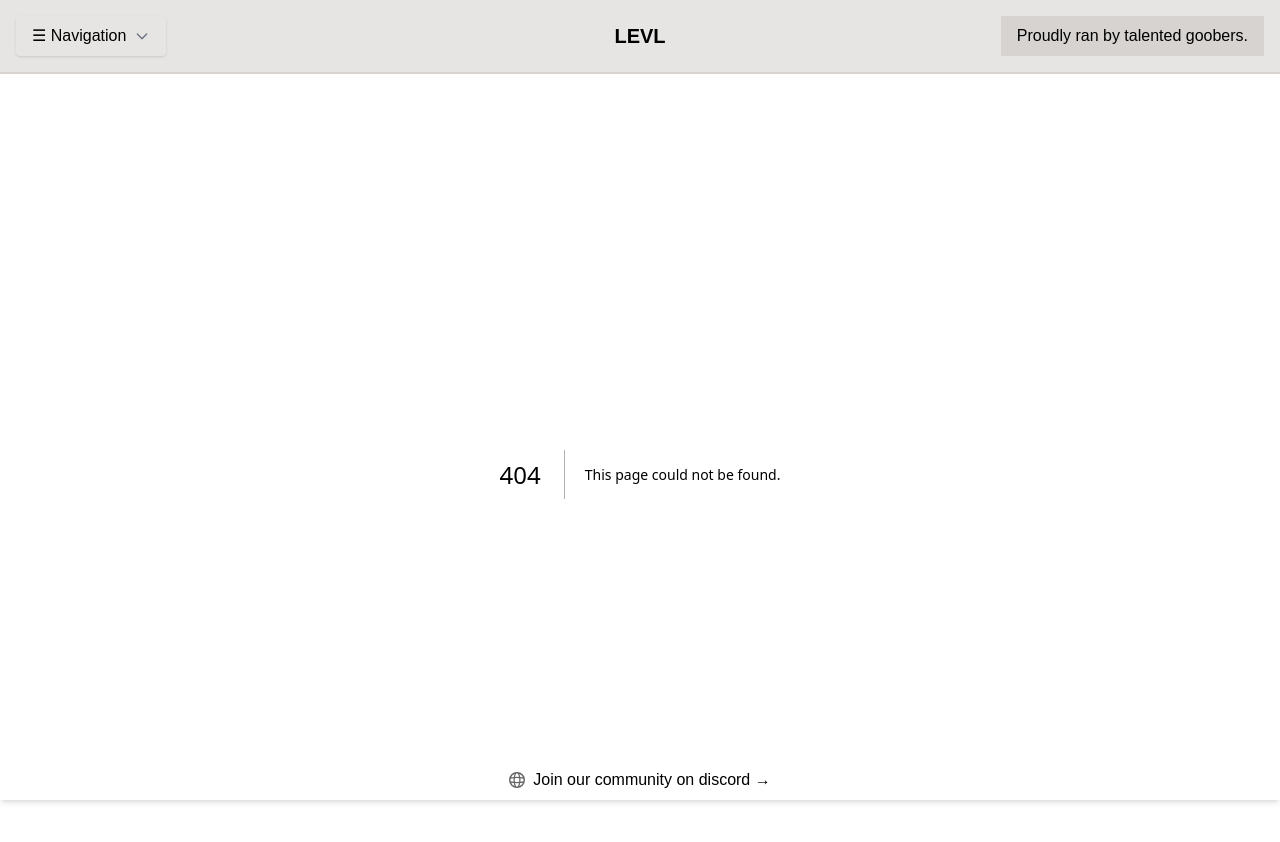
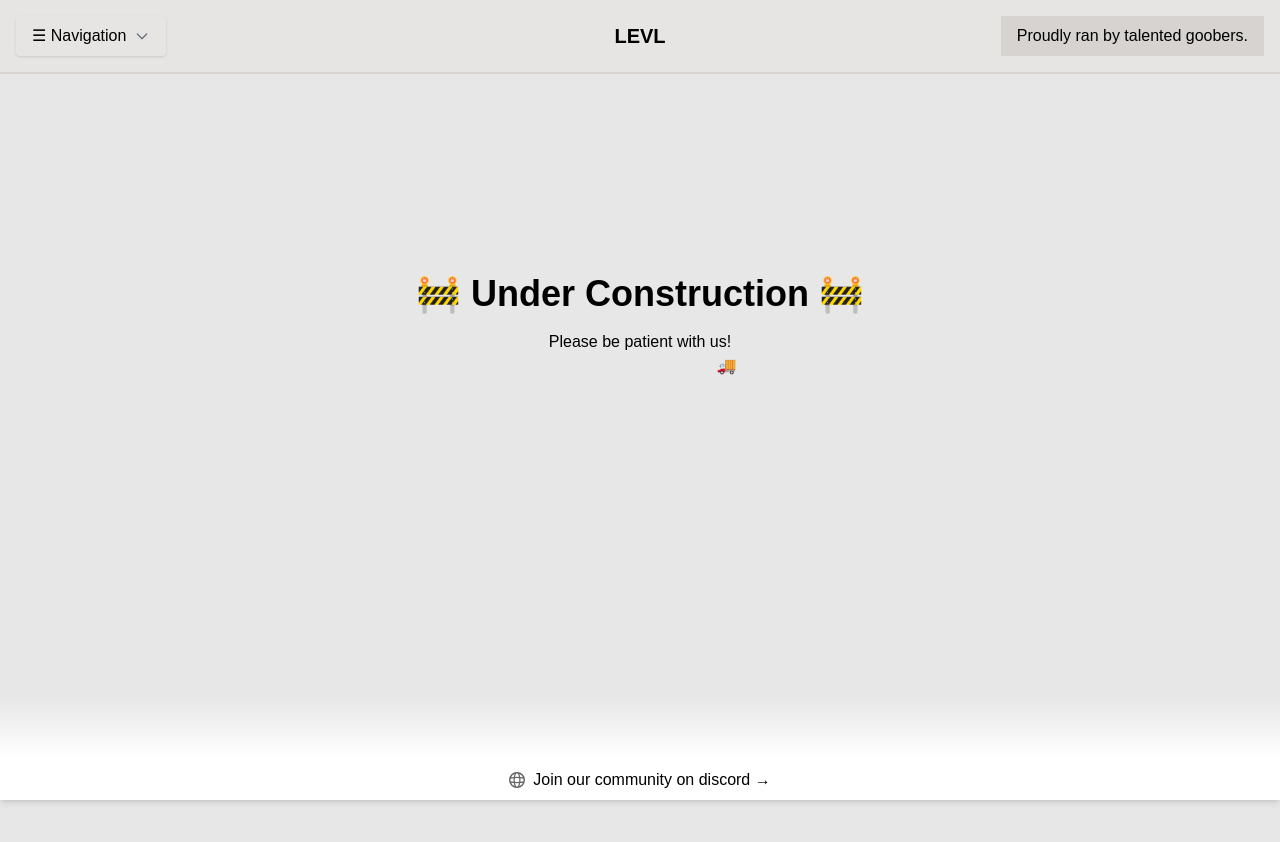
Before and after one commit to sirJavaDrinKer/levl-javadrinker, a Next.js app: page /team in a window 1280 px wide. Before the commit this address had no page. Shown: the top 842 px of the page. After the commit the page ends 800 px from the top, so only its background shows below. Built offline with nearby package versions, Linux system fonts and the light colour scheme.

Commit message:
team page + cute little truck animation

```diff
--- a/src/app/components/header.tsx
+++ b/src/app/components/header.tsx
@@ -21,6 +21,7 @@ export default function Header() {
             switch (value) {
               case "nav-home": window.location.href = "/"; break;
               case "nav-rules": window.location.href ="/guidelines"; break;
+              case "nav-team": window.location.href ="/team"; break;
               default:
                 return;
             }
--- a/src/app/globals.css
+++ b/src/app/globals.css
@@ -12,6 +12,18 @@
   --font-mono: var(--font-geist-mono);
 }
 
+@theme {
+  --animate-wiggle: wiggle 12s linear infinite;
+  @keyframes wiggle {
+    0% {
+      transform: translateX(5000%);
+    }
+    100% {
+      transform: translateX(-5000%);
+    }
+  }
+}
+
 @media (prefers-color-scheme: dark) {
   :root {
     --background: rgb(231, 231, 231);
--- /dev/null
+++ b/src/app/team/page.tsx
@@ -0,0 +1,12 @@
+import Image from "next/image";
+import CollapsibleSection from "../components/collapsible-section";
+
+export default function Team() {
+  return (
+    <div className="flex flex-col items-center justify-center pt-50">
+      <h1 className="text-4xl font-bold mb-4">🚧 Under Construction 🚧</h1>
+      <p className="">Please be patient with us!</p>
+      <p className="animate-wiggle">🚚</p>
+    </div>
+  );
+}
```
Also changed, not shown: 1 other file (tests, documents, lock files or other folders).
